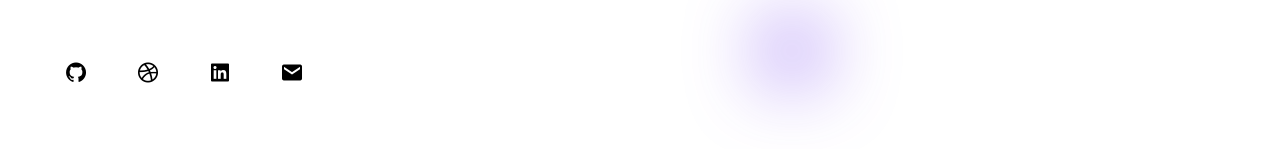
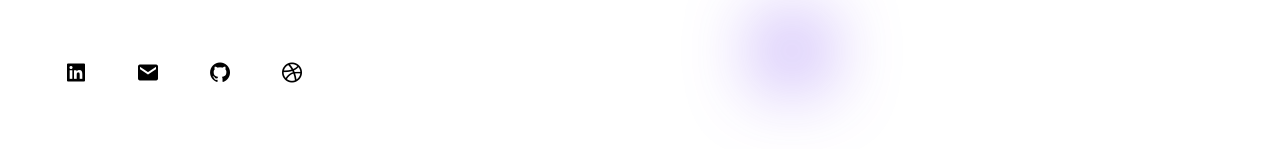
Before and after one commit to ghuong/portfolio, a React (Create React App) app: page / in a window 1280 px wide. Shown: the part 629-778 px from the top of the page. Built offline with nearby package versions, Linux system fonts and the light colour scheme.

Commit message:
reorder social media links

```diff
--- a/src/components/About.js
+++ b/src/components/About.js
@@ -45,6 +45,16 @@ export default function About() {
           </div>
           <div className="absolute flex flex-row gap-12 bottom-20 text-2xl">
             <a
+              href={socialmedia.linkedin}
+              target="_blank"
+              rel="noreferrer noopener"
+            >
+              <i className="bx bxl-linkedin-square transition-colors duration-300 hover:text-color-main" />
+            </a>
+            <a href="#contact">
+              <i className="bx bxs-envelope transition-colors duration-300 hover:text-color-main" />
+            </a>
+            <a
               href={socialmedia.github}
               target="_blank"
               rel="noreferrer noopener"
@@ -54,16 +64,6 @@ export default function About() {
             <a href="#about">
               <i className="bx bxl-dribbble transition-colors duration-300 hover:text-color-main" />
             </a>
-            <a
-              href={socialmedia.linkedin}
-              target="_blank"
-              rel="noreferrer noopener"
-            >
-              <i className="bx bxl-linkedin-square transition-colors duration-300 hover:text-color-main" />
-            </a>
-            <a href="#contact">
-              <i className="bx bxs-envelope transition-colors duration-300 hover:text-color-main" />
-            </a>
           </div>
         </div>
       </div>
```
